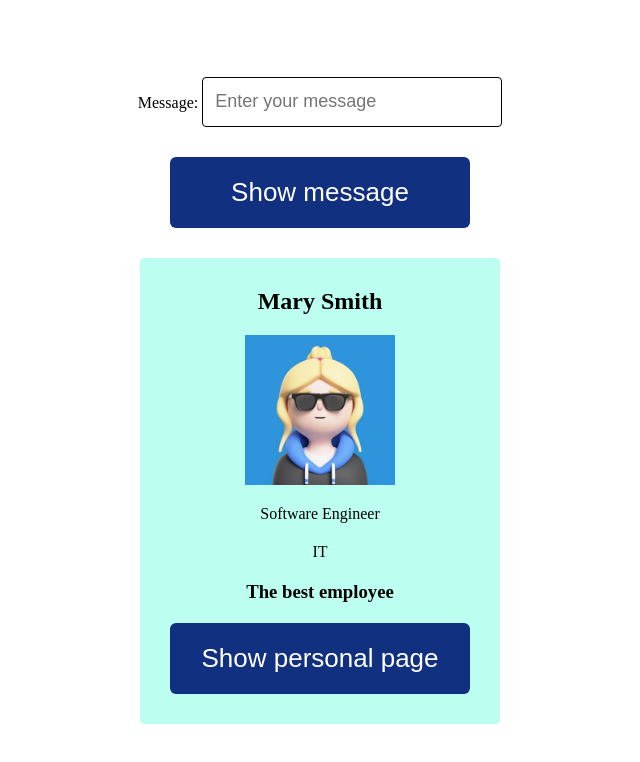
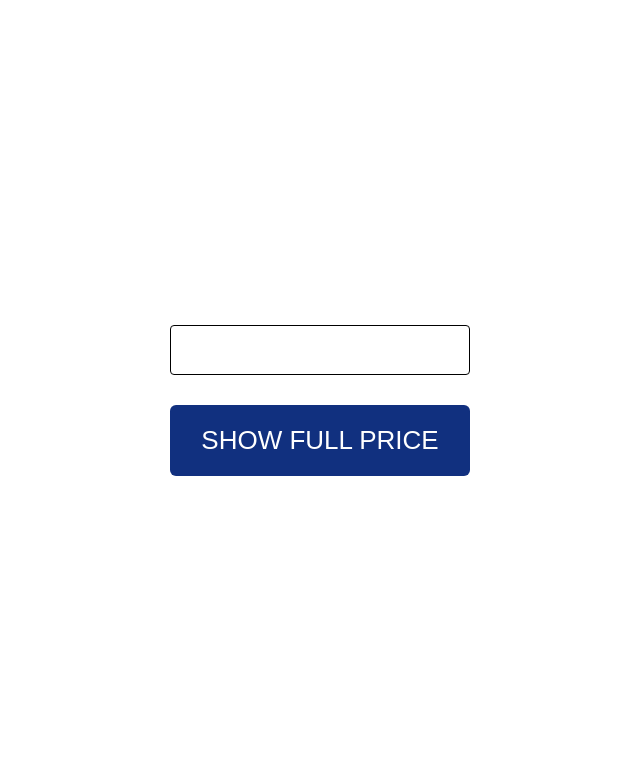
Before and after one commit to AnnMoiseieva/55-react-ts, a React (Vite) app: page / in a window 1280 px wide. Shown: the top 762 px of the page, without its empty margins (320-960 px from the left). Built offline with nearby package versions, Linux system fonts and the light colour scheme.

Commit message:
add consultation 4 dd 27.03.25, topic - control components

```diff
--- a/src/App.tsx
+++ b/src/App.tsx
@@ -1,28 +1,31 @@
 // Lessons imports:
 // default import of component Lesson06
 // by default import you can use other names of component
-
 // import Task6 from "./lessons/Lesson06/Lesson06";
 // import Lesson06 from "./lessons/Lesson06/Lesson06";
 // import Lesson07 from "./lessons/Lesson07/Lesson07";
-import Lesson08 from "./lessons/Lesson08/lesson08";
 
+// import Lesson08 from "./lessons/Lesson08/Lesson08";
 
 // Homeworks imports:
 // import Homework06 from "./homeworks/Homework06/Homework06";
 // import Homework07 from "./homeworks/Homework07/Homework07";
 
+// Consultations imports:
+import Consultation04 from "./consultations/Consultation04/Consultation04";
+
 function App() {
-
   return (
     <>
       {/*<Task6 />*/}
       {/* <Lesson06 /> */}
       {/* <Lesson07 /> */}
-      <Lesson08 />
+      {/* <Lesson08 /> */}
 
       {/* <Homework06 /> */}
       {/* <Homework07 /> */}
+
+      <Consultation04 />
     </>
   );
 }
--- /dev/null
+++ b/src/consultations/Consultation04/Consultation04.tsx
@@ -0,0 +1,34 @@
+import { ChangeEvent, useState } from "react";
+import Button from "../../components/Button/Button";
+import Input from "../../components/Input/Input";
+import "./style.css";
+
+function Consultation04() {
+  // 1st step
+  const [invoiceAmount, setInvoiceAmount] = useState<string>();
+  const [showInvoiceAmount, setShowInvoiceAmount] = useState<boolean>(false);
+
+  // 2nd step
+  const onChangeAmount = (event: ChangeEvent<HTMLInputElement>) => {
+    setInvoiceAmount(event.target.value);
+  };
+  const showInvoiceAmountHandler = () => {
+    setShowInvoiceAmount(!showInvoiceAmount);
+  };
+
+  // console.log(showInvoiceAmount);
+
+  return (
+    <div className="full-price-container">
+      <Input
+        name="invoice-amount"
+        onChange={onChangeAmount}
+        value={invoiceAmount}
+      />
+      <Button name="SHOW FULL PRICE" onClick={showInvoiceAmountHandler} />
+      {showInvoiceAmount && <div>{invoiceAmount}</div>}
+    </div>
+  );
+}
+
+export default Consultation04;
--- /dev/null
+++ b/src/consultations/Consultation04/style.css
@@ -0,0 +1,9 @@
+.full-price-container {
+    display: flex;
+    flex-direction: column;
+    align-items: center;
+    justify-content: center;
+    flex: 1;
+    gap: 30px;
+    background-color: rgb(255, 255, 255);
+}
```
